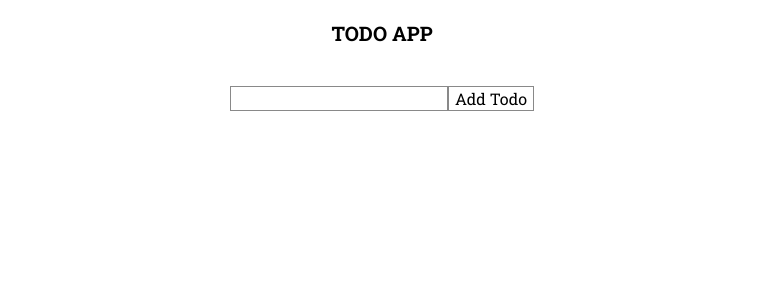
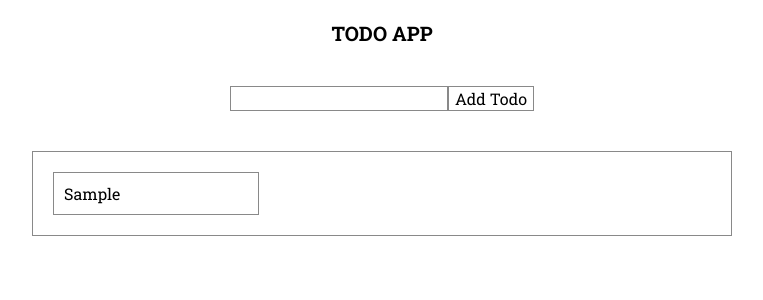
Before and after one commit to surajbera/react-todo-app, a React (Vite) app: page / in a window 1280 px wide. Both pictures are taken after typing "Sample" into the empty fields and a click on the button "Add Todo". Shown: the top 300 px of the page, without its empty margins (258-1021 px from the left). Built offline with nearby package versions, Linux system fonts and the light colour scheme.

Commit message:
Added css on homepage and Create functionality

```diff
--- a/src/App.css
+++ b/src/App.css
@@ -22,3 +22,17 @@
   color: var(--white-clr);
   background-color: var(--gray-clr-3);
 }
+.todo-list {
+  max-width: 70rem;
+  margin: 2rem auto 1rem;
+  display: grid;
+  grid-template-columns: repeat(3, 1fr);
+  grid-gap: 2rem;
+  grid-auto-rows: auto;
+  padding: 2rem;
+}
+.todo-card__inner {
+  padding: 1rem;
+}
+.todo-card {
+}
--- a/src/App.jsx
+++ b/src/App.jsx
@@ -1,18 +1,32 @@
-import './App.css'
 import { useState } from 'react'
 import TodoCreate from './components/TodoCreate'
+import TodoList from './components/TodoList'
+
+/* utils */
+import { getUniqueId } from './utils'
+
+/* styles */
+import './App.css'
 
 function App() {
   const [todos, setTodos] = useState([])
 
   const createTodo = (todo) => {
-    console.log('Need to add todo: ', todo)
+    const updatedTodos = [
+      ...todos,
+      {
+        id: getUniqueId(),
+        title: todo,
+      },
+    ]
+    setTodos(updatedTodos)
   }
 
   return (
     <div className='App'>
       <h1 className='app-heading'>TODO APP</h1>
       <TodoCreate onCreate={createTodo} />
+      <TodoList todos={todos} />
     </div>
   )
 }
--- a/src/components/TodoCard.jsx
+++ b/src/components/TodoCard.jsx
@@ -1,8 +1,12 @@
 import React from 'react'
 
-const TodoCard = () => {
+const TodoCard = ({ todo }) => {
   return (
-    <div>TodoCard</div>
+    <li className='todo-card border' key={todo.id}>
+      <div className='todo-card__inner'>
+        <p className='todo-card__title'>{todo.title}</p>
+      </div>
+    </li>
   )
 }
 
--- a/src/components/TodoList.jsx
+++ b/src/components/TodoList.jsx
@@ -1,9 +1,12 @@
 import React from 'react'
+import TodoCard from './TodoCard'
 
-const TodoList = () => {
-  return (
-    <div>TodoList</div>
-  )
+const TodoList = ({ todos }) => {
+  const renderedTodos = todos.map((todo) => {
+    return <TodoCard todo={todo} />
+  })
+
+  return <ul className='todo-list border'>{renderedTodos}</ul>
 }
 
 export default TodoList
--- a/src/index.css
+++ b/src/index.css
@@ -287,3 +287,6 @@ body {
   background-color: var(--white-clr);
   color: var(--text-clr);
 }
+li {
+  list-style: none;
+}
--- /dev/null
+++ b/src/utils/getUniqueId.js
@@ -0,0 +1,23 @@
+export const getUniqueId = () => {
+  let id = ''
+  const characters = 'ABCDEFGHIJKLMNOPQRSTUVWXYZabcdefghijklmnopqrstuvwxyz0123456789'
+  const charactersLength = characters.length
+
+  for (let i = 0; i < charactersLength; i++) {
+    id += characters.charAt(Math.floor(Math.random() * charactersLength))
+  }
+
+  return id
+}
+
+/*
+  - Character's length is 3,
+      - then Math.random() * 3
+      - will return a number between 0 and 2.9999999
+
+  - Character's length is 3,
+      - then Math.floor(Math.random() * 3)
+      - will return a number between 0 and 2
+
+  - This function returns a super random string of 62 characters
+*/
--- /dev/null
+++ b/src/utils/index.js
@@ -0,0 +1 @@
+export { getUniqueId } from './getUniqueId'
```
